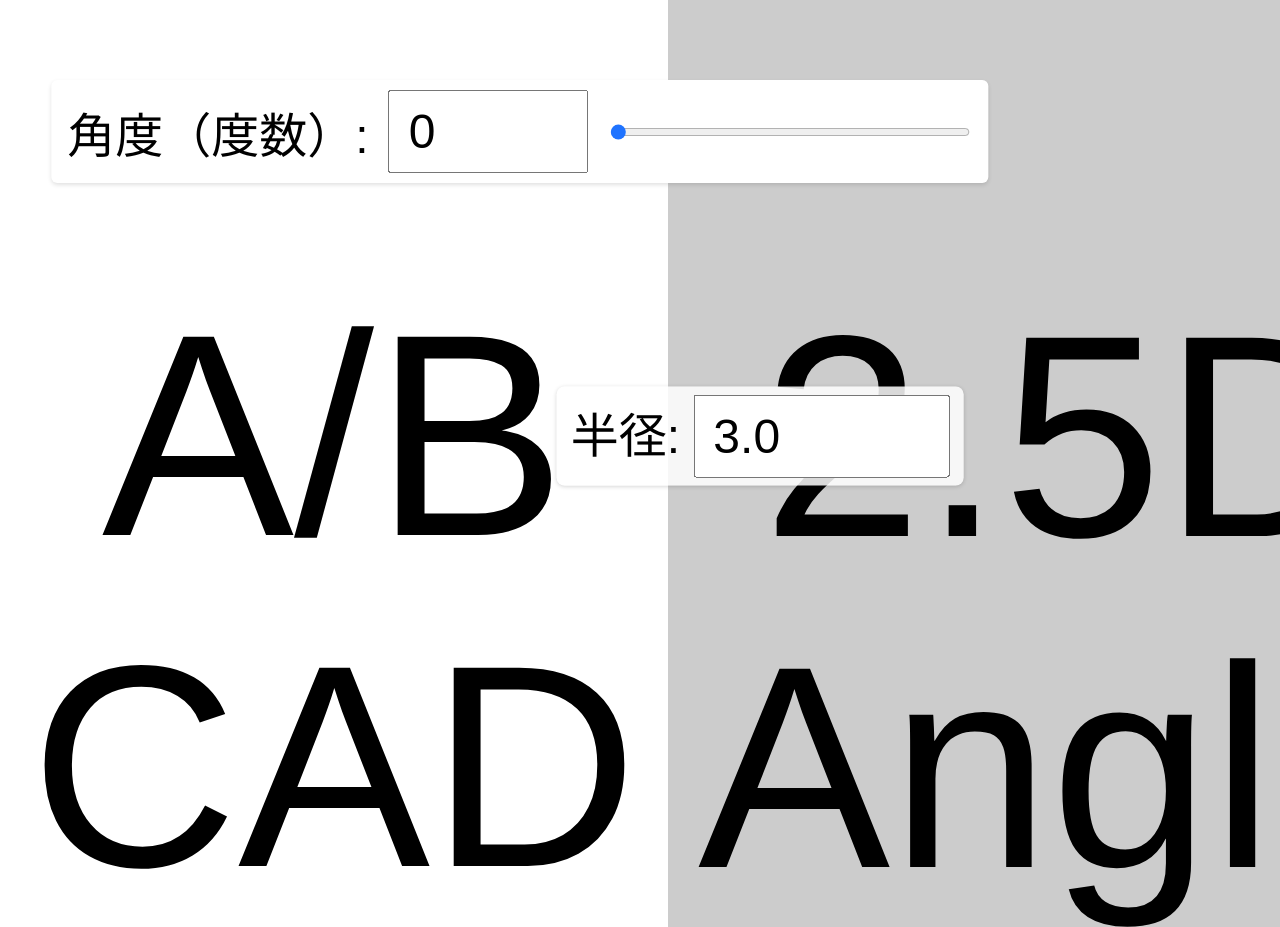
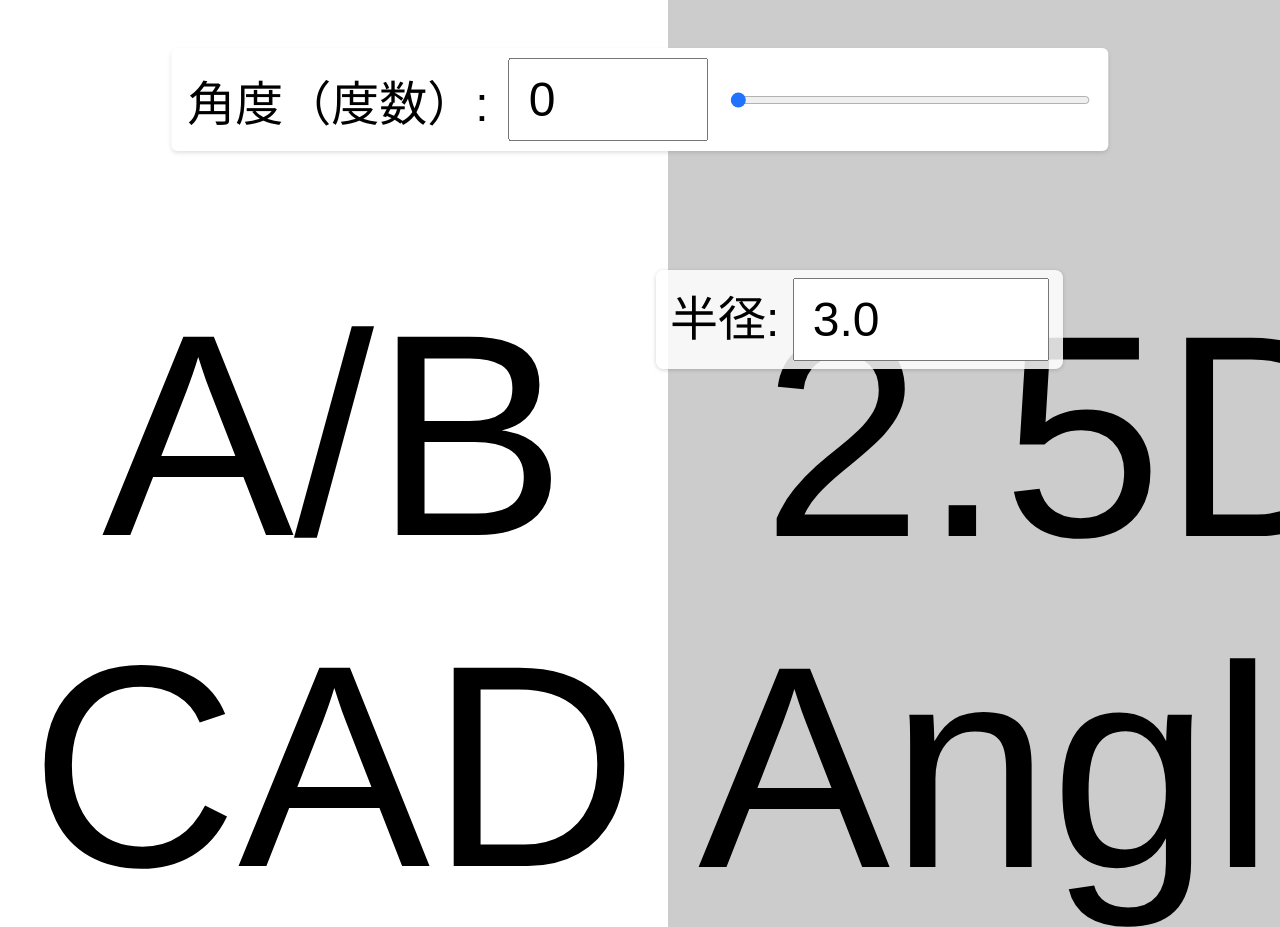
Before and after one commit to zimiota/2D-CAD, a plain HTML site: page index.html in a window 1280 px wide. Shown: the top 927 px of the page. Drawn offline with Linux system fonts and the light colour scheme.

Commit message:
Revert latest angle panel positioning

```diff
--- a/index.html
+++ b/index.html
@@ -186,7 +186,6 @@
   <script>
     const canvas = document.getElementById("cad");
     const ctx = canvas.getContext("2d");
-    const anglePanel = document.getElementById("angle-panel");
     const angleInput = document.getElementById("angle-input");
     const angleSlider = document.getElementById("angle-slider");
     const radiusInput = document.getElementById("radius-input");
@@ -261,18 +260,9 @@
       const horizontalTangentX = cornerX + tangentLength;
       const angledTangentX = cornerX + tangentLength * Math.cos(angleRad);
       const angledTangentY = cornerY + tangentLength * Math.sin(angleRad);
-      if (anglePanel) {
-        const aLabelX = (cornerX + centerX) / 2;
-        const aLabelY = cornerY - 20;
-        anglePanel.style.left = `${aLabelX}px`;
-        anglePanel.style.top = `${aLabelY - 60}px`;
-      }
       if (radiusPanel) {
-        const radiusAnchorX = centerX + radius * 0.5;
-        const radiusAnchorY = centerY + radius * 0.15;
-        radiusPanel.style.left = `${radiusAnchorX}px`;
-        radiusPanel.style.top = `${radiusAnchorY}px`;
-        radiusPanel.style.transform = "translate(-50%, -50%)";
+        radiusPanel.style.left = `${centerX + 16}px`;
+        radiusPanel.style.top = `${(centerY + cornerY) / 2 - 10}px`;
       }
 
       // 円
```
